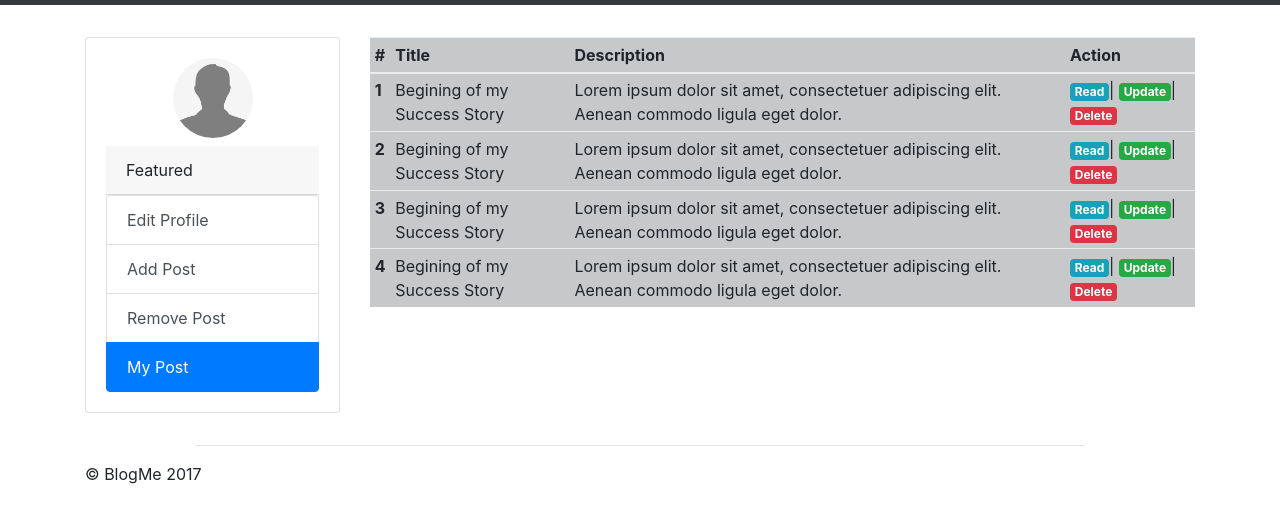
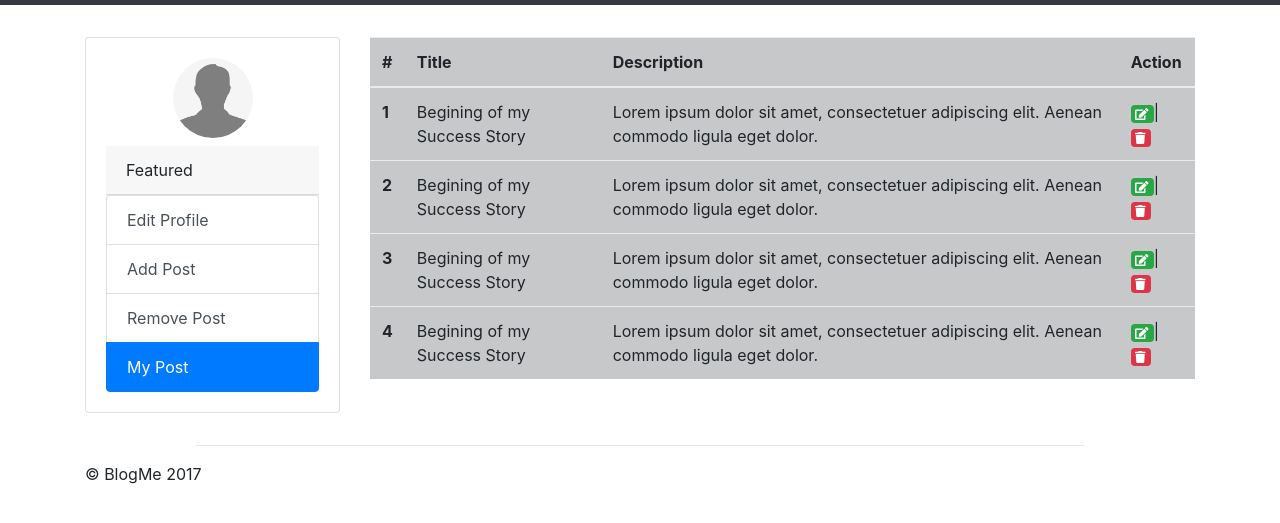
Before and after one commit to nouwatinjacob/node-react-blog, a website: page template/my-blog.html in a window 1280 px wide. Shown: the part 51-574 px from the top of the page. Drawn offline with nearby package versions, Linux system fonts and the light colour scheme.

Commit message:
--added font awesome

```diff
--- a/template/my-blog.html
+++ b/template/my-blog.html
@@ -16,6 +16,7 @@
     <!-- Custom styles for this template -->
     <link href="css/style.css" rel="stylesheet">
 
+    <link href="https://use.fontawesome.com/releases/v5.0.6/css/all.css" rel="stylesheet">
   </head>
 
   <body>
@@ -84,7 +85,7 @@
 
                 <div class="col-md-8 col-lg-9 col-sm-6 mx-auto">
                         <div class="table-responsive">
-                            <table class="table table-sm table-dark">
+                            <table class="table table-responsive table-dark">
                                 <thead>
                                   <tr>
                                     <th scope="col">#</th>
@@ -99,9 +100,8 @@
                                     <td>Begining of my Success Story</td>
                                     <td>Lorem ipsum dolor sit amet, consectetuer adipiscing elit. Aenean commodo ligula eget dolor.</td>
                                     <td>
-                                      <a href="" class="badge badge-info">Read</a>|
-                                      <a href="" class="badge badge-success">Update</a>|
-                                      <a href="" class="badge badge-danger">Delete</a>
+                                      <a href="" class="badge badge-success"><i class="fa fa-edit"></i></a>|
+                                      <a href="" class="badge badge-danger"><i class="fa fa-trash"></i></a>
                                     </td>
                                   </tr>
                                   <tr>
@@ -109,9 +109,8 @@
                                       <td>Begining of my Success Story</td>
                                       <td>Lorem ipsum dolor sit amet, consectetuer adipiscing elit. Aenean commodo ligula eget dolor.</td>
                                       <td>
-                                        <a href="" class="badge badge-info">Read</a>|
-                                        <a href="" class="badge badge-success">Update</a>|
-                                        <a href="" class="badge badge-danger">Delete</a>
+                                        <a href="" class="badge badge-success"><i class="fa fa-edit"></i></a>|
+                                      <a href="" class="badge badge-danger"><i class="fa fa-trash"></i></a>
                                       </td>
                                     </tr>
                                     <tr>
@@ -119,9 +118,8 @@
                                         <td>Begining of my Success Story</td>
                                         <td>Lorem ipsum dolor sit amet, consectetuer adipiscing elit. Aenean commodo ligula eget dolor.</td>
                                         <td>
-                                          <a href="" class="badge badge-info">Read</a>|
-                                          <a href="" class="badge badge-success">Update</a>|
-                                          <a href="" class="badge badge-danger">Delete</a>
+                                          <a href="" class="badge badge-success"><i class="fa fa-edit"></i></a>|
+                                      <a href="" class="badge badge-danger"><i class="fa fa-trash"></i></a>
                                         </td>
                                       </tr>
 
@@ -130,9 +128,8 @@
                                           <td>Begining of my Success Story</td>
                                           <td>Lorem ipsum dolor sit amet, consectetuer adipiscing elit. Aenean commodo ligula eget dolor.</td>
                                           <td>
-                                            <a href="" class="badge badge-info">Read</a>|
-                                            <a href="" class="badge badge-success">Update</a>|
-                                            <a href="" class="badge badge-danger">Delete</a>
+                                            <a href="" class="badge badge-success"><i class="fa fa-edit"></i></a>|
+                                            <a href="" class="badge badge-danger"><i class="fa fa-trash"></i></a>
                                           </td>
                                         </tr>
 
@@ -153,6 +150,7 @@
     <!-- Bootstrap core JavaScript
     ================================================== -->
     <!-- Placed at the end of the document so the pages load faster -->
+    <script defer src="https://use.fontawesome.com/releases/v5.0.6/js/all.js"></script>
 <script src="https://code.jquery.com/jquery-3.2.1.slim.min.js" integrity="sha384-KJ3o2DKtIkvYIK3UENzmM7KCkRr/rE9/Qpg6aAZGJwFDMVNA/GpGFF93hXpG5KkN" crossorigin="anonymous"></script>
 <script>window.jQuery || document.write('<script src="js/jquery.min.js"><\/script>')</script>
 <script src="js/popper.min.js"></script>
```
